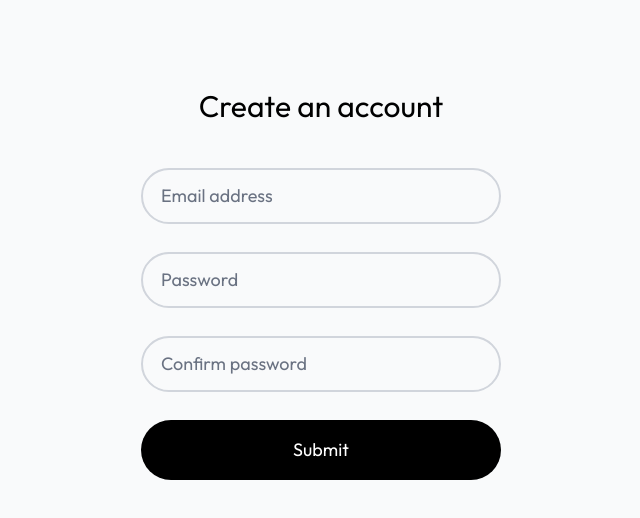
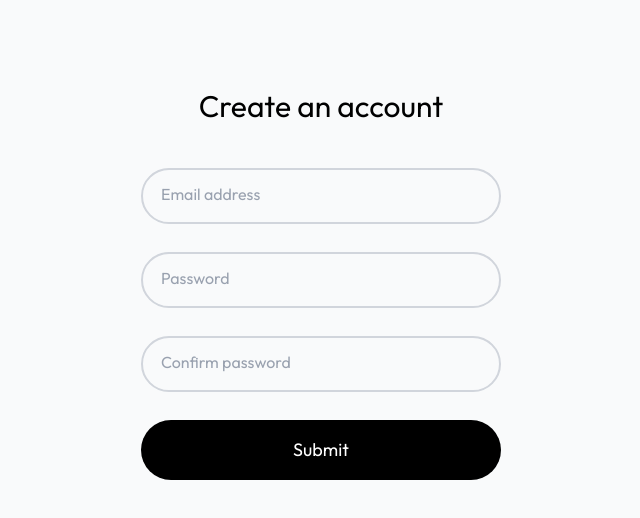
Before and after one commit to viveksingh-01/lumina, a React (Vite) app: page /auth/signup in a window 1280 px wide. Shown: the top 518 px of the page, without its empty margins (319-959 px from the left). Built offline with nearby package versions, Linux system fonts and the light colour scheme; no server answers.

Commit message:
style: update label styles in InputField component

```diff
--- a/src/components/InputField/InputField.tsx
+++ b/src/components/InputField/InputField.tsx
@@ -29,7 +29,7 @@ const InputField: React.FC<InputFieldProps> = ({ name, type, placeholder, value,
         htmlFor={name}
         className={`
           absolute left-4 px-1 transition-all duration-200
-          ${focused || value ? "-top-2.5 text-md text-emerald-600 bg-gray-50" : "top-3.5 text-lg text-gray-500"}
+          ${focused || value ? "-top-2.5 text-sm text-blue-800 bg-gray-50" : "top-3.5 text-gray-400"}
           pointer-events-none
         `}
       >
```
